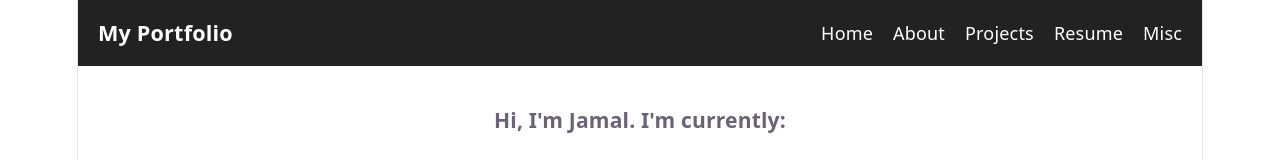
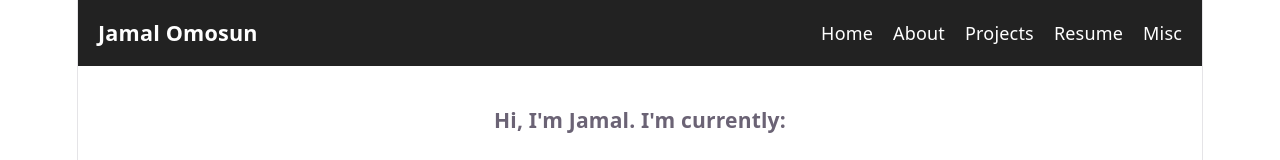
Before and after one commit to jamalomosun/jamalomosun.github.io, a React (Vite) app: page / in a window 1280 px wide. Shown: the top 160 px of the page. Built offline with nearby package versions, Linux system fonts and the light colour scheme.

Commit message:
added header and footer

```diff
--- a/index.html
+++ b/index.html
@@ -4,7 +4,7 @@
     <meta charset="UTF-8" />
     <link rel="icon" type="image/svg+xml" href="/favicon.svg" />
     <meta name="viewport" content="width=device-width, initial-scale=1.0" />
-    <title>my-portfolio</title>
+    <title>Jamal Omosun</title>
   </head>
   <body>
     <div id="root"></div>
--- a/src/components/Header.jsx
+++ b/src/components/Header.jsx
@@ -10,12 +10,19 @@ export default function Header() {
       background: '#222',
       color: '#fff'
     }}>
-      <div style={{ fontWeight: 'bold', fontSize: '1.2rem' }}>My Portfolio</div>
+      <div style={{ fontWeight: 'bold', fontSize: '1.2rem' }}>Jamal Omosun</div>
       <nav style={{ display: 'flex', gap: '20px' }}>
         <Link to="/" style={{ color: '#fff', textDecoration: 'none' }}>Home</Link>
         <Link to="/about" style={{ color: '#fff', textDecoration: 'none' }}>About</Link>
         <Link to="/projects" style={{ color: '#fff', textDecoration: 'none' }}>Projects</Link>
-        <Link to="/resume" style={{ color: '#fff', textDecoration: 'none' }}>Resume</Link>
+        <a
+          href="/Resume.pdf"
+          target="_blank"
+          rel="noopener noreferrer"
+          style={{ color: '#fff', textDecoration: 'none' }}
+        >
+        Resume
+        </a>
         <Link to="/misc" style={{ color: '#fff', textDecoration: 'none' }}>Misc</Link>
       </nav>
     </header>
```
Also changed, not shown: 1 other file (tests, documents, lock files or other folders).
